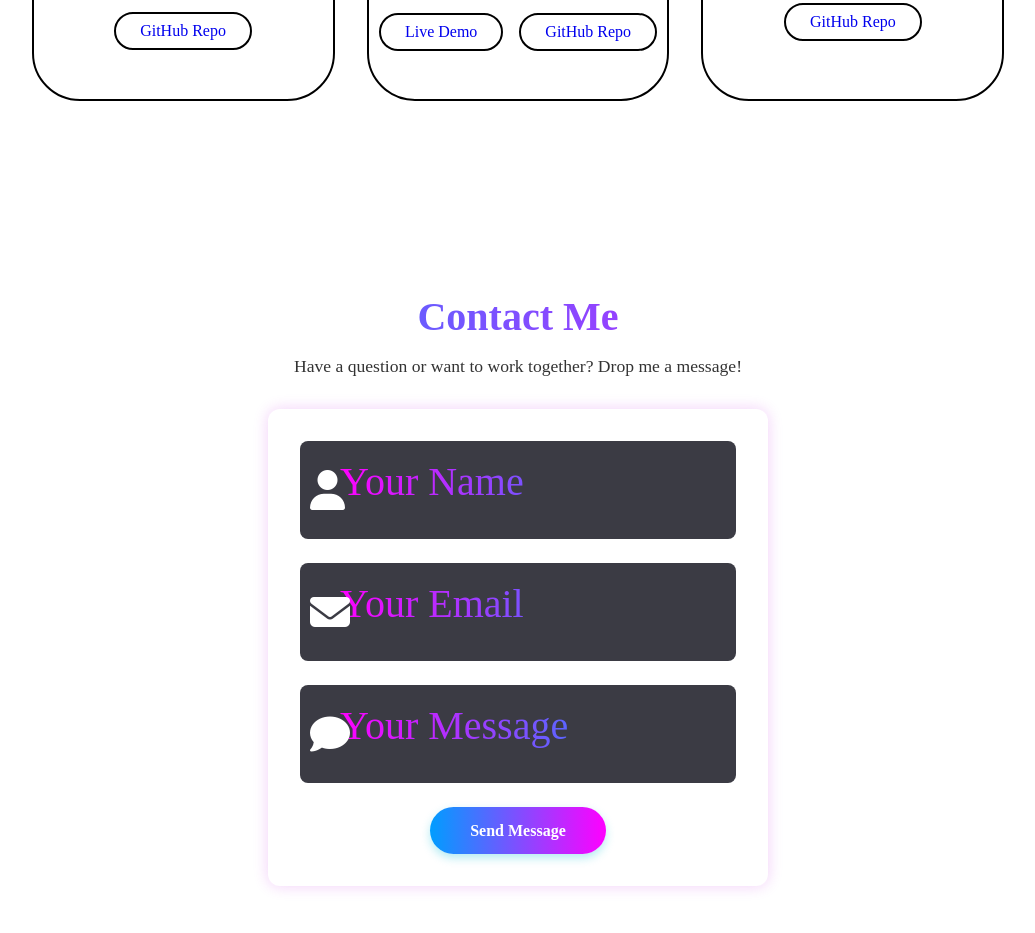
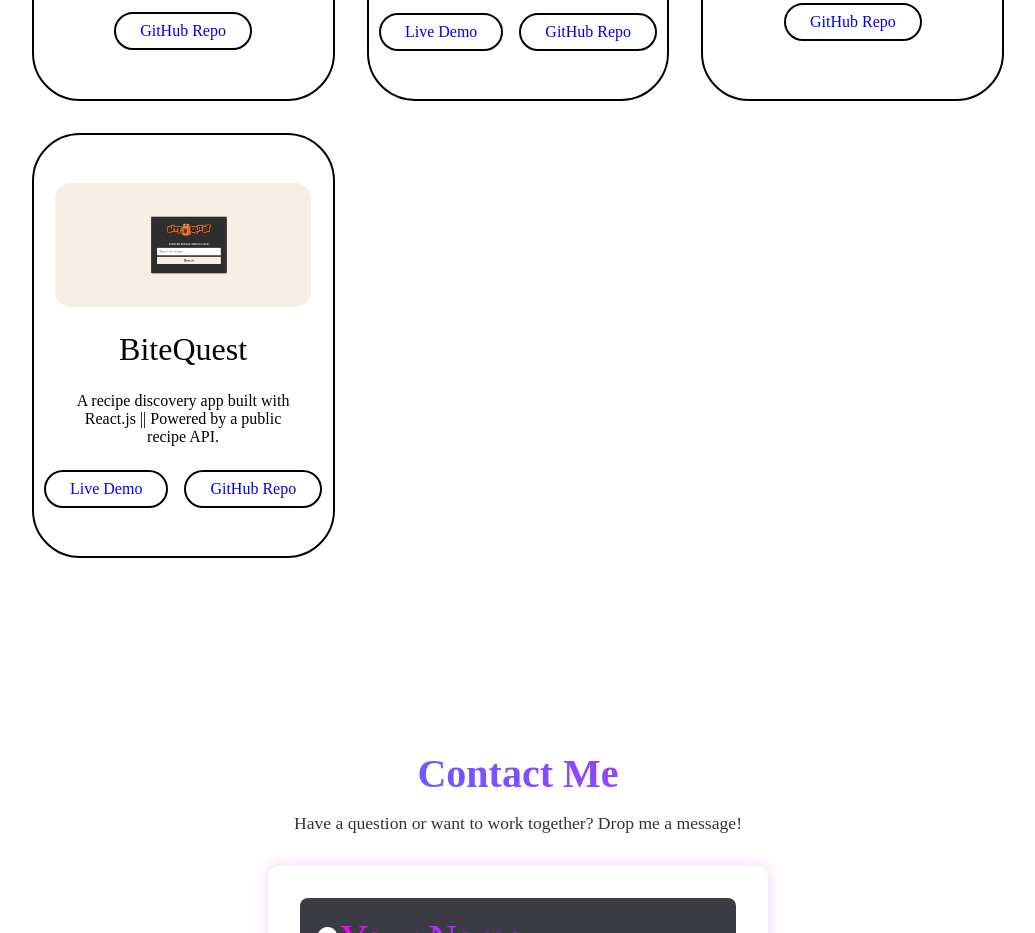
Before and after one commit to and1asyraf/MyPortfolio, a plain HTML site: page index.html in a window 1280 px wide. Shown: the part 2577-3510 px from the top of the page, without its empty margins (122-1157 px from the left). Drawn offline with Linux system fonts and the light colour scheme.

Commit message:
Added BiteQuest

```diff
--- a/index.html
+++ b/index.html
@@ -136,6 +136,21 @@
                     </a>
                 </div>
             </div>
+
+            <div class="project-card">
+                <img src="Project4.png" alt="">
+                <h3>BiteQuest</h3>
+                <p>A recipe discovery app built with React.js || Powered by a public recipe API.</p>
+                <div class="btn-group">
+                    <a href="https://and1asyraf.github.io/BiteQuest/" target="_blank" rel="noopener">
+                        <div class="btn">Live Demo</div>
+                    </a>
+                    <a href="https://github.com/and1asyraf/BiteQuest.git" target="_blank" rel="noopener">
+                        <div class="btn">GitHub Repo</div>
+                    </a>
+                </div>
+            </div>
+
         </div>
     </section>
 
```
Also changed, not shown: Project4.png (added), styles.css (line endings or trailing spaces).
